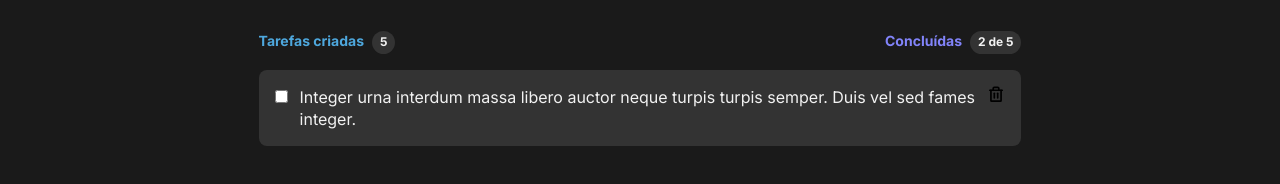
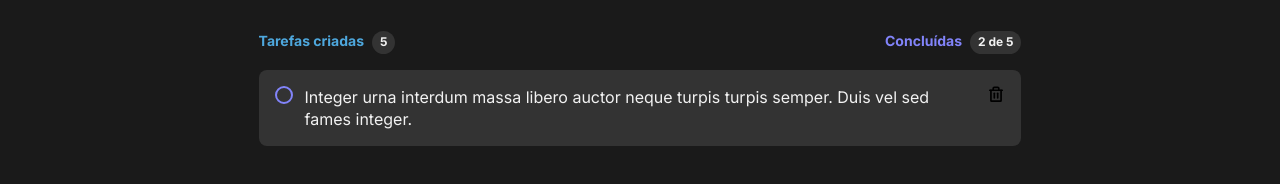
Before and after one commit to GabrielMatoss/todo-list-React, a React (Vite) app: page / in a window 1280 px wide. Shown: the part 264-448 px from the top of the page. Built offline with nearby package versions, Linux system fonts and the light colour scheme.

Commit message:
Teste de checkbox

```diff
--- a/src/components/ListContainer/ListContainer.module.css
+++ b/src/components/ListContainer/ListContainer.module.css
@@ -98,7 +98,7 @@ ul{
     gap: 15px;
 }
 
-ul li{
+ul li .tasksContainer{
     display: flex;
     border-radius: 8px;
     padding: 16px;
@@ -109,13 +109,42 @@ ul li{
     gap: 12px;
 }
 
-li .trashButton{
+.tasksContainer .trashButton{
     background-color: transparent;
     border: none;
     transition: color .2s;
     font-weight: bold;
 }
 
-li .trashButton:hover{
+.tasksContainer .trashButton:hover{
     color: var(--red-500);
 }
+
+.checkboxContainer input{
+    appearance: none;
+    border: 2px solid var(--purple-500);
+    width: 18px;
+    height: 18px;
+    border-radius: 50%;
+    display: flex;
+    align-items: center;
+    justify-content: center;
+    cursor: pointer;
+    position: relative;
+}
+
+.checkboxContainer input::before{
+    background-color: var(--purple-500);
+    content: "";
+    cursor: pointer;
+    position: absolute;
+    width: 10px;
+    height: 10px;
+    border-radius: 50%;
+    opacity: 0;
+    transition: opacity .2s;
+}
+
+.checkboxContainer input:checked::before{
+    opacity: 1;
+}
--- a/src/components/ListContainer/index.tsx
+++ b/src/components/ListContainer/index.tsx
@@ -26,15 +26,18 @@ export function ListContainer() {
 
                 <ul>
                     <li>
-                        <label className="checkbox-container">
-                            <input type="checkbox" />
+                      <div className={styles.tasksContainer}>
+                        <label className={styles.checkboxContainer}>
+                            <input type="checkbox"/>
                             <span className="checkmark"></span>
                         </label>
                         <p>Integer urna interdum massa libero auctor neque turpis turpis semper. Duis vel sed fames integer.</p>
                         <button type="button" className={styles.trashButton}>
                         <Trash size={18} weight="bold" />
                         </button>
+                      </div>
                     </li>
+
                 </ul>
             </div>
         </main>
```
